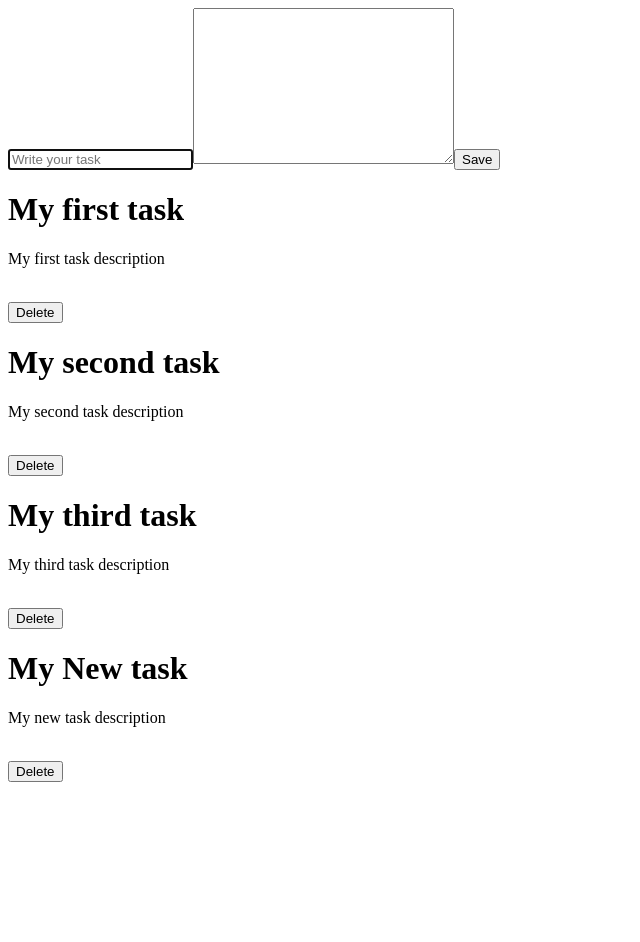
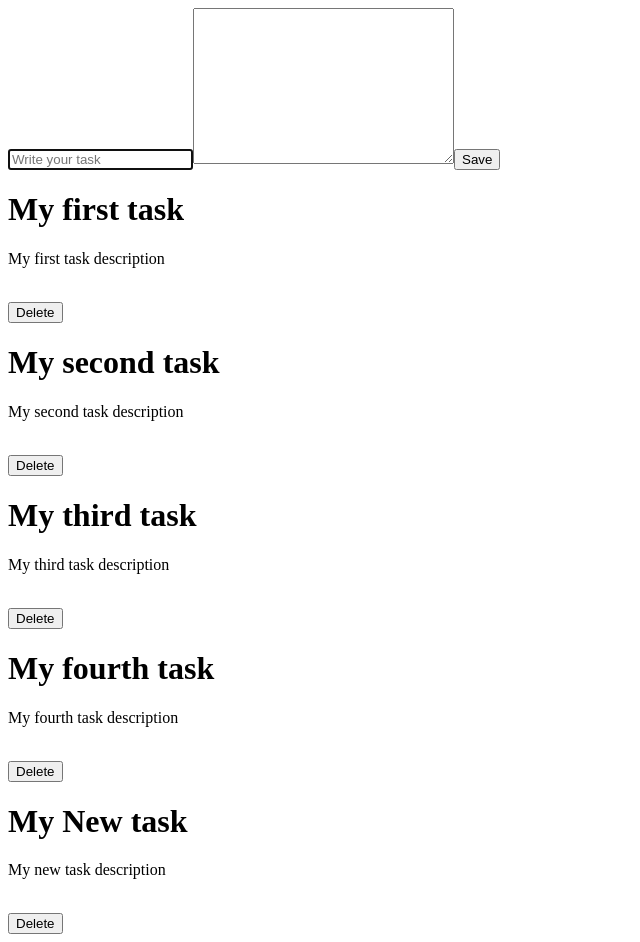
Before and after one commit to isrot/github-test, a React (Vite) app: page / in a window 1280 px wide. Shown: the whole page, without its empty margins (0-640 px from the left). Before the commit the page ends 800 px from the top, so only its background shows below. Built offline with nearby package versions, Linux system fonts and the light colour scheme.

Commit message:
Added one more task to default data

```diff
--- a/src/data/tasks.js
+++ b/src/data/tasks.js
@@ -16,6 +16,11 @@ export const task = [
     },
     {
         id : 3,
+        title : "My fourth task",
+        description : "My fourth task description",
+    },
+    {
+        id : 4,
         title : "My New task",
         description : "My new task description",
     },
```
